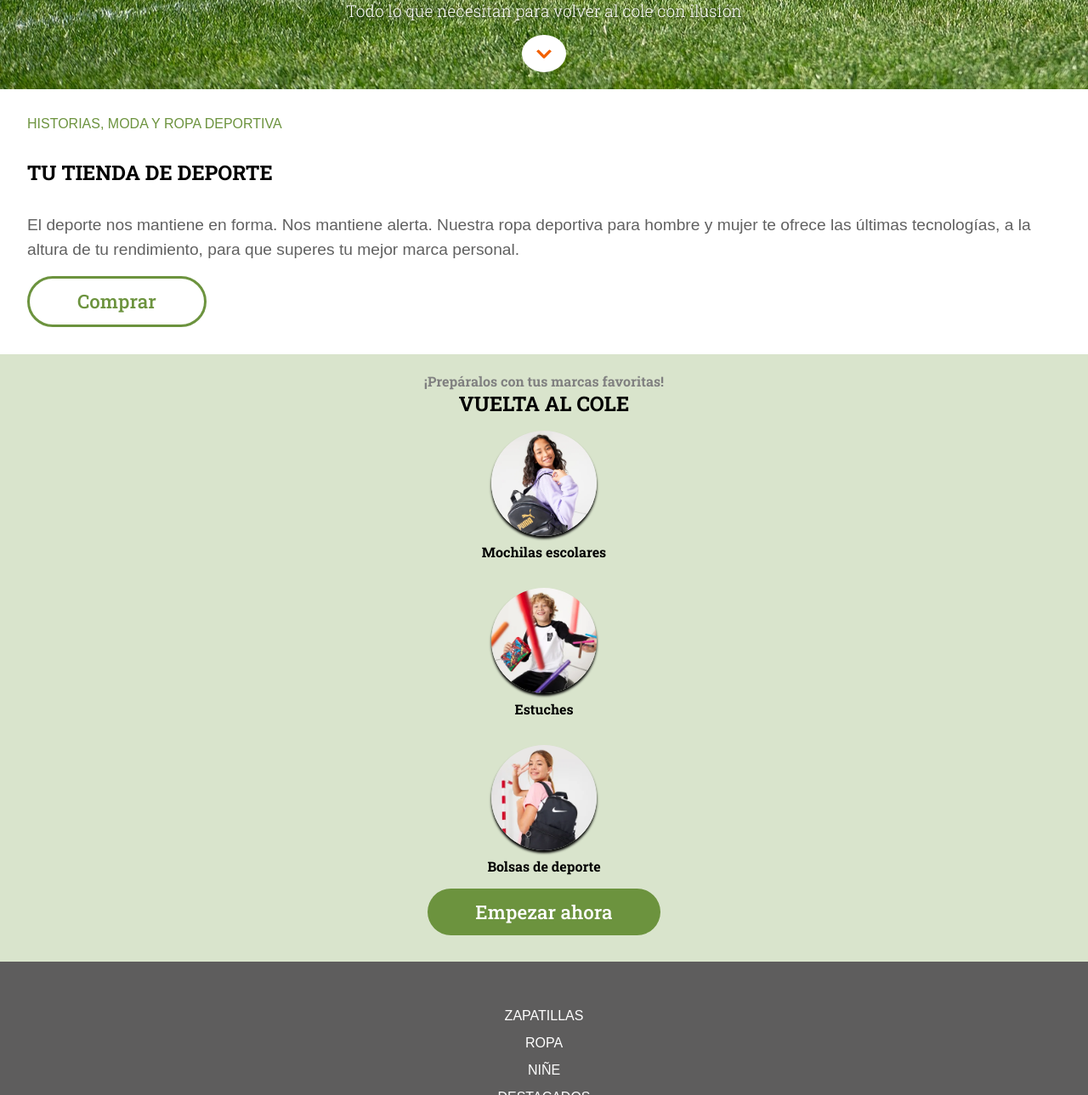
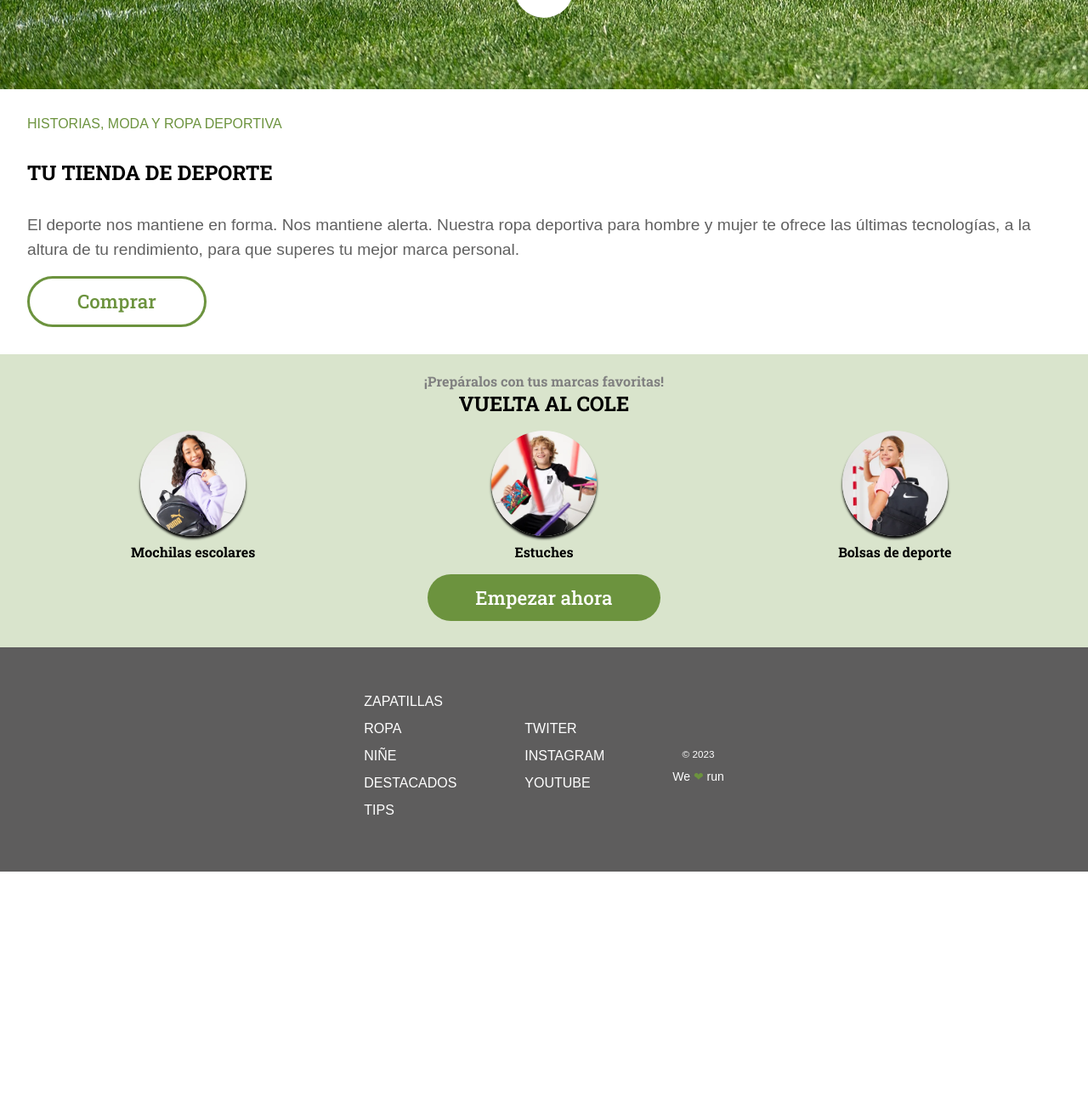
Before and after one commit to Adalab/modulo-1-evaluacion-final-CarmenDaluz, a website built with Vite: page src/index.html in a window 1280 px wide. Shown: the part 695-1984 px from the top of the page at 85% size. After the commit the page ends 1721 px from the top, so only its background shows below. Built offline with nearby package versions, Linux system fonts and the light colour scheme.

Commit message:
add media quieries tablet

```diff
--- a/src/partials/footer.html
+++ b/src/partials/footer.html
@@ -6,7 +6,9 @@
       <a href="https://adalab.es/">NIÑE</a>
       <a href="https://adalab.es/">DESTACADOS</a>
       <a href="https://adalab.es/">TIPS</a>
-    <br>
+  </div>
+
+  <div class="social-media">
       <a href="https://adalab.es/">TWITER</a>
       <a href="https://adalab.es/">INSTAGRAM</a>
       <a href="https://adalab.es/">YOUTUBE</a>
--- a/src/partials/main.html
+++ b/src/partials/main.html
@@ -22,8 +22,12 @@
     </section>
 
     <section class="green-banner">
+        <div class="green-banner_text">
             <h3>¡Prepáralos con tus marcas favoritas!</h3>
             <h1 id="vuelta-cole">VUELTA AL COLE</h1>
+        </div>
+
+        <div class="cards">
             <div class="card card1">
                 <img src="images/lpbts-mod05-img01-desk.png" alt="">
                 <h2>Mochilas escolares</h2>
@@ -37,6 +41,9 @@
                 <img src="images/lpbts-mod05-img03-mob.png" alt="">
                 <h2>Bolsas de deporte</h2>
             </div>
+
+        </div>
+
         <a href="https://adalab.es/" class="button button--second">Empezar ahora</a>
 
 
--- a/src/scss/layout/_footer.scss
+++ b/src/scss/layout/_footer.scss
@@ -9,7 +9,8 @@
     justify-content: center;
     padding: 3rem;
 
-    .text-footer {
+
+    .text-footer, .social-media {
         display: flex;
         flex-direction: column;
         margin-bottom: 0.5rem;
@@ -21,17 +22,15 @@
         font-weight: normal;
         font-stretch: normal;
         font-style: normal;
+       }
 
         a {
             text-decoration: none;
             color: white;
             &:hover {
             color: rgb(0, 0, 0);
+            }
         }
-        }
-
-
-    }
 
     .copy-footer {
         margin-top: 1rem;
@@ -55,3 +54,16 @@
 
 
 }
+/* DISEÑO TABLET*/
+    @media screen and (min-width: 736px) {
+        .page__footer {
+            display: flex;
+            flex-direction: row;
+            gap: 5rem;
+            .text-footer, .social-media {
+                text-align: left;
+            }
+
+        }
+
+    }
--- a/src/scss/layout/_main.scss
+++ b/src/scss/layout/_main.scss
@@ -1,7 +1,4 @@
 @use '../core/variables' as vars;
-main {
-    flex: 1;
-}
 
 .page__whitebanner {
  font-family: vars.$font-secondary;
@@ -33,41 +30,6 @@ main {
     }
 }
 
-.button {
-
-        display: flex;
-        background-color: white;
-        padding: 0.8rem 3.5rem;
-        text-decoration: none;
-        color: vars.$color-green;
-        border-radius: 99px;
-        border: 0.2rem solid vars.$color-green;
-        font-family: vars.$font-main;
-        font-size: 1.4rem;
-        font-weight: 500;
-        transition: background 0.5s;
-
-        &--first {
-            margin-right: auto;
-            &:hover {
-            background-color: vars.$color-green;
-            color: white;
-
-        }
-        }
-
-        &--second {
-            display: inline-block;
-            background-color: vars.$color-green;
-            color: white;
-            border: none;
-            margin: 0 auto 10.5px;
-            &:hover {
-                background-color: black;
-            }
-        }
-    }
-
  .card {
     padding: 1rem;
     gap: 0.5rem;
@@ -89,14 +51,22 @@ main {
  }
 
 .green-banner {
+    display: flex;
+    flex-direction: column;
+
+    justify-content: center;
+    text-align: center;
     font-family: vars.$font-main;
     padding: 1.3rem;
-    display: grid;
-    grid-template-columns: 1fr;
-    justify-content: center;
-    align-items: center;
-    text-align: center;
     background-color: vars.$color-grey-light;
+
+    .cards {
+        display: grid;
+        grid-template-columns: 1fr ;
+        justify-content: center;
+        align-items: center;
+        text-align: center;
+    }
     h3 {
         color: grey;
         font-size: 1rem;
@@ -105,3 +75,16 @@ main {
         font-size: 1.5rem;
     }
 }
+
+/* DISEÑO TABLET*/
+    @media screen and (min-width: 736px) {
+       .green-banner {
+
+            .cards {
+                display: grid;
+                grid-template-columns: 1fr 1fr 1fr;
+
+        }
+
+       }
+    }
--- a/src/scss/layout/page_hero.scss
+++ b/src/scss/layout/page_hero.scss
@@ -7,45 +7,61 @@
     font-family: vars.$font-main;
 
     background-image: url('/images/cover.jpeg');
-
     background-size: cover;
     background-position: 90% center;
+
     display: flex;
     flex-direction: column;
     justify-content: flex-end;
     text-align: center;
 
-
+        .page__hero-text {
+            margin: 4rem;
+        }
 
         h1 {
             font-size: 2.5rem;
-            margin: 1rem;
             text-shadow: 1px 1px 3px rgba(0, 0, 0, 0.5);
             font-weight: 500; /*ancho letra*/
-
-
         }
 
         h2 {
-
             text-shadow: 1px 1px 3px rgba(0, 0, 0, 0.5);
             font-size: 1.2rem;
             font-weight: 300;
         }
 
         .arrow {
-
             background-color: white;
             margin: 1rem;
             padding: 1rem;
             border-radius: 99%;
             transition: background 0.2s;
+            width: 50px;
+            height: 50px;
+
         }
 
         .arrow:hover {
             background-color: #3e5524;
         }
 
+    /* DISEÑO TABLET*/
+    @media screen and (min-width: 736px) {
+        .page__hero {
+            background-position: 50% center;
+        }
+        h1 {
+            font-size: 4.5rem;
+        }
+        h2 {
+            font-size: 2.5rem;
 
+        }
+        .arrow {
+            width: 70px;
+            height: 70px;
+        }
 
+    }
 }
```
Lines whose indentation alone changed are shown as unchanged.
